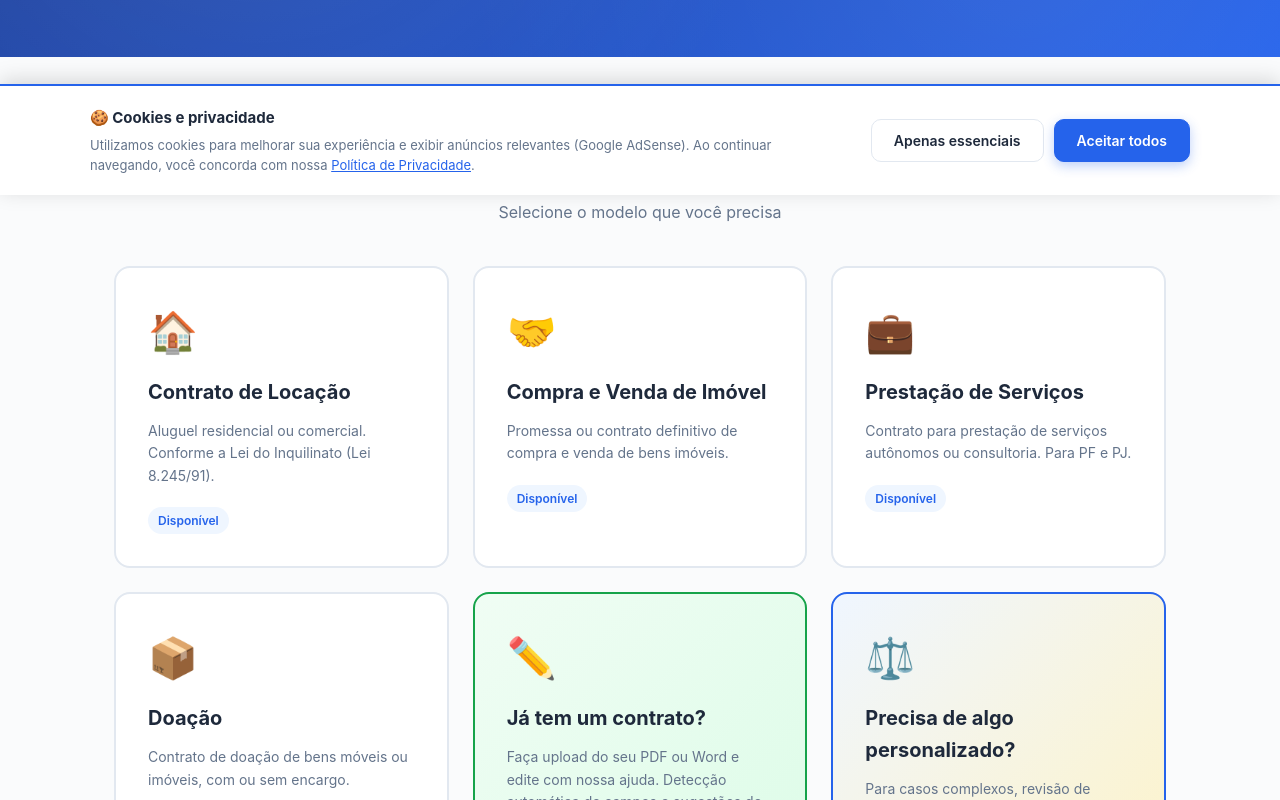
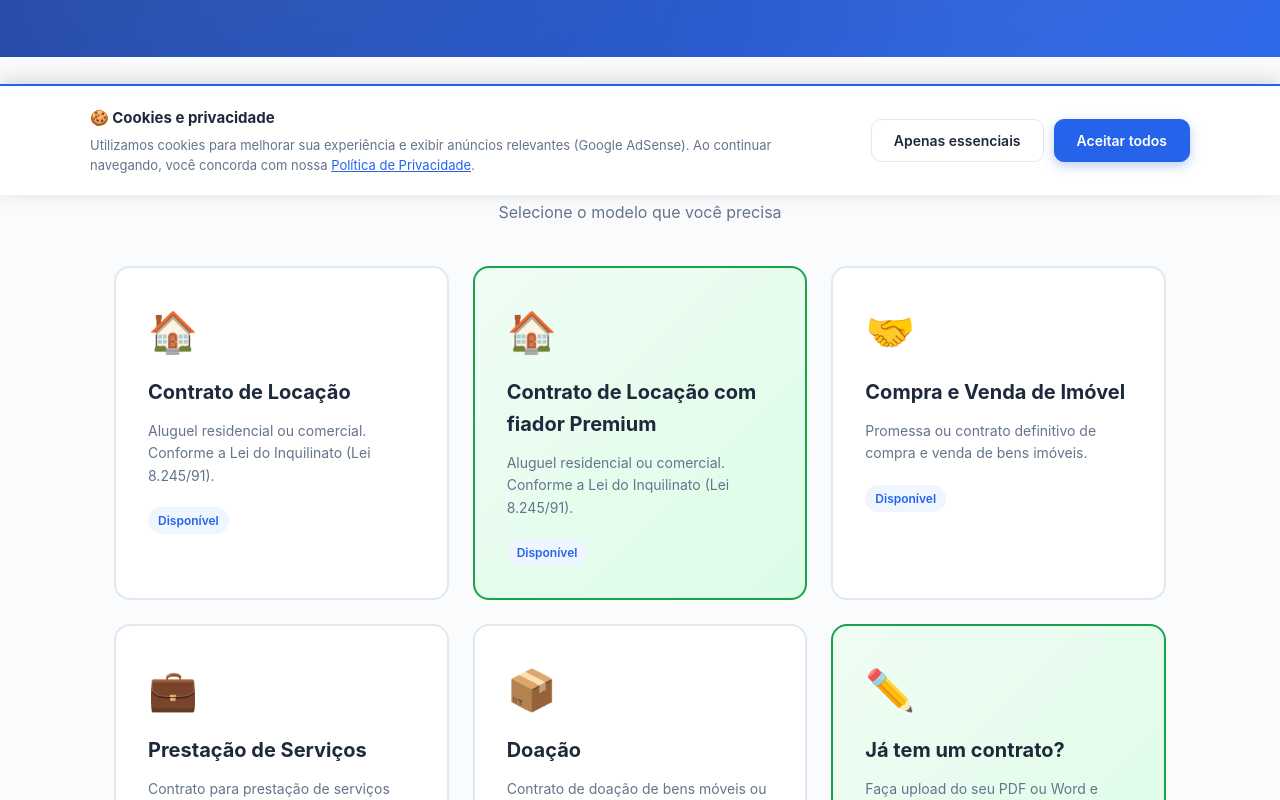
Before and after one commit to 6484598/criadordecontratos, a plain HTML site: page index.html in a window 1280 px wide. Shown: the part 605-1405 px from the top of the page. Drawn offline with Linux system fonts and the light colour scheme.

Commit message:
premiun tag

```diff
--- a/index.html
+++ b/index.html
@@ -64,6 +64,13 @@
       <a href="locacao.html" class="card-contrato">
         <div class="icone">🏠</div>
         <h3>Contrato de Locação</h3>
+        <p>Aluguel residencial ou comercial. Conforme a Lei do Inquilinato (Lei 8.245/91).</p>
+        <span class="tag">Disponível</span>
+      </a>
+
+         <a href="premium-locacao-fiador.html" class="card-contrato" style="background: linear-gradient(135deg, #f0fdf4 0%, #dcfce7 100%); border-color: var(--success);">
+        <div class="icone">🏠</div>
+        <h3>Contrato de Locação com fiador Premium</h3>
         <p>Aluguel residencial ou comercial. Conforme a Lei do Inquilinato (Lei 8.245/91).</p>
         <span class="tag">Disponível</span>
       </a>
```
